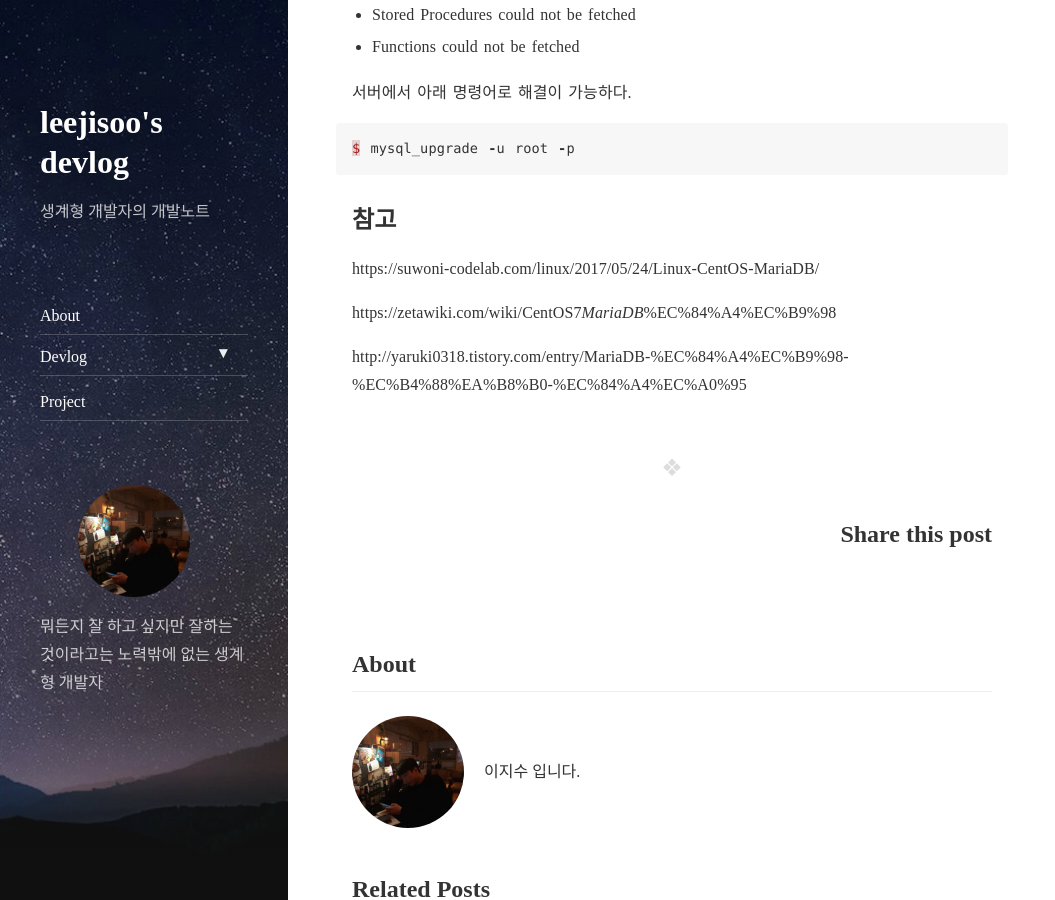
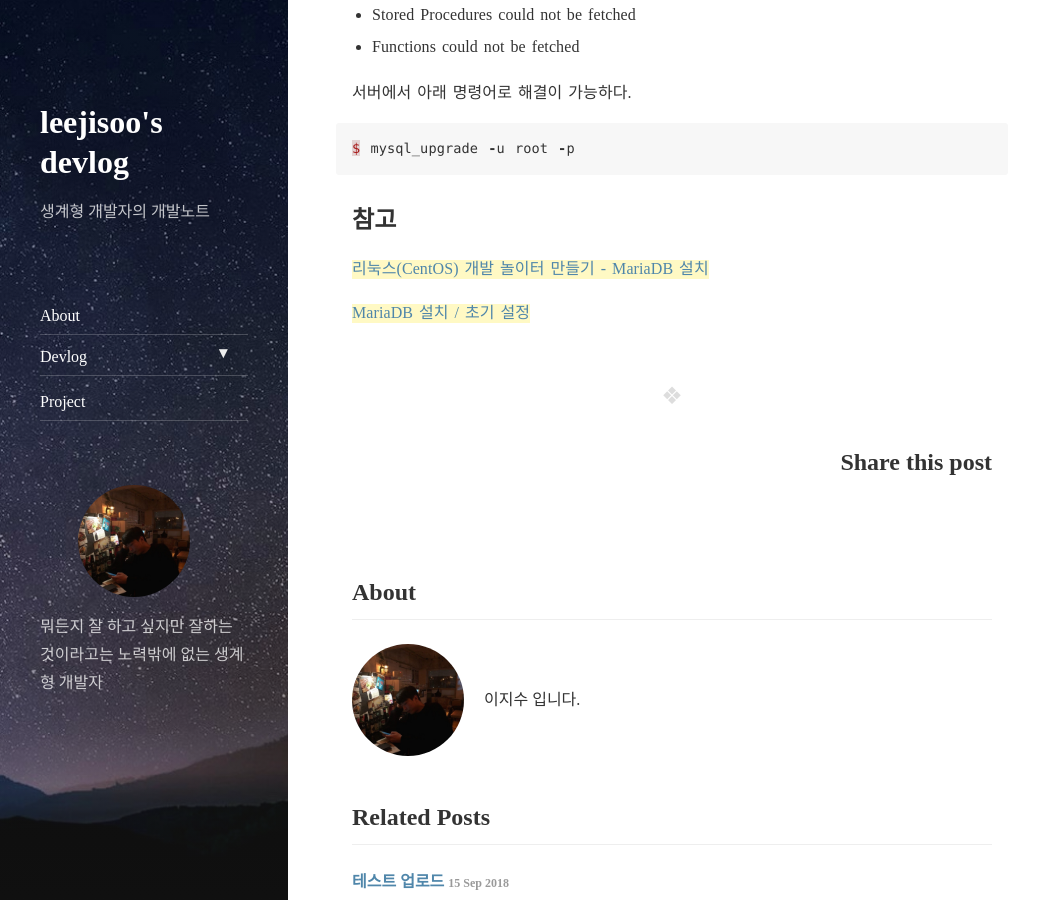
Before and after one commit to lee-jisoo/lee-jisoo.github.io, a Jekyll site: the page built from _posts/2018-09-16-linux-mariadb-install.markdown, in a window 1280 px wide and 900 px high, scrolled down 6972 px. Shown: the whole window, without its empty margins (0-1055 px from the left). Built offline with Jekyll 4.4.1, drawn with Linux system fonts in a browser that asks for light colours; nearby versions of some CDN libraries; comment, search, counter and statistics services are not loaded.

Commit message:
Merge remote-tracking branch 'origin/master'

```diff
--- a/_posts/2018-09-16-linux-mariadb-install.markdown
+++ b/_posts/2018-09-16-linux-mariadb-install.markdown
@@ -273,8 +273,6 @@ $ mysql_upgrade -u root -p
 
 
 ## 참고
-https://suwoni-codelab.com/linux/2017/05/24/Linux-CentOS-MariaDB/
+[리눅스(CentOS) 개발 놀이터 만들기 - MariaDB 설치](https://suwoni-codelab.com/linux/2017/05/24/Linux-CentOS-MariaDB/){: target="_blank" }
 
-https://zetawiki.com/wiki/CentOS7_MariaDB_%EC%84%A4%EC%B9%98
-
-http://yaruki0318.tistory.com/entry/MariaDB-%EC%84%A4%EC%B9%98-%EC%B4%88%EA%B8%B0-%EC%84%A4%EC%A0%95
+[MariaDB 설치 / 초기 설정](http://yaruki0318.tistory.com/entry/MariaDB-%EC%84%A4%EC%B9%98-%EC%B4%88%EA%B8%B0-%EC%84%A4%EC%A0%95){: target="_blank" }
```
